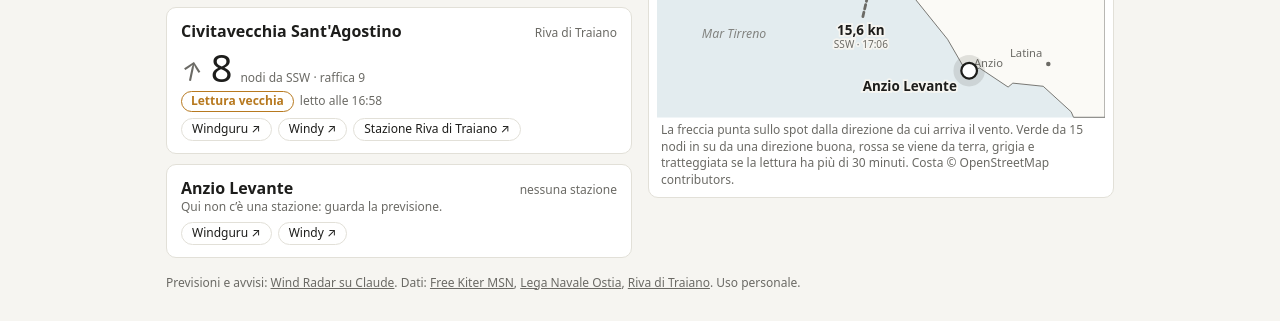
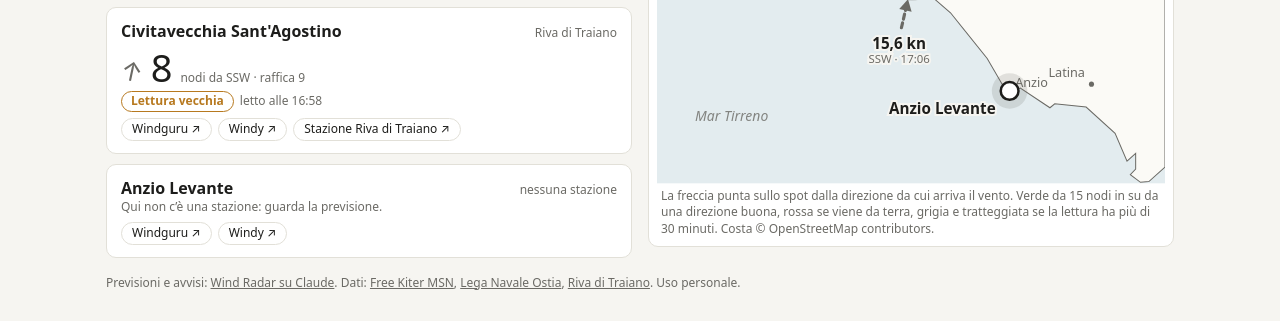
Before and after one commit to MaMe-Roma/MaMe-wind-radar, a plain HTML site: page index.html in a window 1280 px wide. Shown: the part 479-800 px from the top of the page. Drawn offline with Linux system fonts and the light colour scheme.

Commit message:
Mappa più ampia verso sud e frecce più corte
Co-Authored-By: Claude Opus 5.5 <noreply@anthropic.com>
Claude-Session: https://claude.ai/code/session_01LkpTTmw8gu583mbgLHS17f

```diff
--- a/index.html
+++ b/index.html
@@ -10,10 +10,10 @@
 @media (prefers-color-scheme:dark){:root{--bg:#171716;--panel:#22221f;--fg:#efeee9;--muted:#a3a19a;--line:#3a3934;--sea:#1d2a2f;--land:#262622;--ok:#4cc27e;--bad:#ef7a64;--warn:#e0a84a}}
 *{box-sizing:border-box}
 body{margin:0;background:var(--bg);color:var(--fg);font:15px/1.4 system-ui,-apple-system,"Segoe UI",Roboto,sans-serif}
-.wrap{max-width:980px;margin:0 auto;padding:16px}
+.wrap{max-width:1100px;margin:0 auto;padding:16px}
 h1{font-weight:500;font-size:26px;margin:0 0 4px}
 .sub{color:var(--muted);font-size:13px;margin:0 0 16px}
-.grid{display:grid;grid-template-columns:repeat(auto-fit,minmax(300px,1fr));gap:16px;align-items:start}
+.grid{display:grid;grid-template-columns:repeat(auto-fit,minmax(320px,1fr));gap:16px;align-items:start}
 .tiles{display:flex;flex-direction:column;gap:10px}
 .tile{background:var(--panel);border:1px solid var(--line);border-radius:10px;padding:12px 14px}
 .tile.on{border-color:var(--ok);box-shadow:inset 0 0 0 2px var(--ok)}
@@ -51,16 +51,16 @@ button{font:inherit;font-size:14px;background:var(--panel);color:var(--fg);borde
   <div class="grid">
     <div class="tiles" id="tiles"></div>
     <div class="mapbox">
-      <svg viewBox="0 0 400 371" role="img" aria-label="Mappa della costa da Tarquinia a Latina con gli spot e il vento delle stazioni">
-        <rect class="sea" x="0" y="0" width="400" height="371"></rect>
-        <path class="land" fill-rule="evenodd" d="M369.8,365.9L344.8,343.1L317.7,340.3L313.5,343.8L288.0,326.8L276.9,331.3L259.4,301.1L227.6,261.6L207.2,244.0L176.8,228.7L181.7,226.3L173.7,227.3L174.2,206.5L151.7,167.0L128.8,154.2L122.1,144.2L94.5,125.1L73.0,128.2L66.3,110.9L59.1,106.0L55.0,101.9L61.7,107.4L61.4,105.3L60.4,106.0L60.1,104.0L56.3,101.5L56.3,97.0L52.4,96.3L37.7,57.2L19.1,34.7L0.0,23.5L0.0,0.0L400.0,0.0L400.0,370.8L371.9,370.8L369.8,365.9ZM160.8,97.0L172.1,109.2L188.1,104.7L189.7,93.2L183.5,84.9L177.8,83.2L160.8,91.1L160.8,97.0Z"></path>
-        <text class="seaname" x="40" y="300">Mar Tirreno</text>
-        <g class="town"><circle cx="53.2" cy="50.6" r="2"></circle><text x="58" y="47">Tarquinia</text></g>
-        <g class="town"><circle cx="63.7" cy="106.4" r="2"></circle><text x="69" y="104">Civitavecchia</text></g>
-        <g class="town"><circle cx="244.1" cy="172.2" r="2.5"></circle><text x="249" y="170">Roma</text></g>
-        <g class="town"><circle cx="277.9" cy="329.9" r="2"></circle><text x="283" y="326">Anzio</text></g>
-        <g class="town"><circle cx="349.4" cy="323.3" r="2"></circle><text x="344" y="317" text-anchor="end">Latina</text></g>
-        <text class="seaname" x="175" y="99" text-anchor="middle" font-size="8">Bracciano</text>
+      <svg viewBox="0 0 400 379" role="img" aria-label="Mappa della costa da Tarquinia a Latina con gli spot e il vento delle stazioni">
+        <rect class="sea" x="0" y="0" width="400" height="379"></rect>
+        <path class="land" fill-rule="evenodd" d="M387.3,377.6L380.7,378.2L372.7,372.2L376.9,367.8L376.9,355.5L370.1,361.5L360.7,339.7L337.9,318.9L313.2,316.4L309.4,319.5L286.1,304.0L276.0,308.2L260.0,280.7L231.1,244.7L212.5,228.6L184.7,214.7L189.2,212.5L181.9,213.4L182.4,194.5L161.9,158.5L140.9,146.8L134.8,137.7L109.6,120.3L90.1,123.1L84.0,107.3L77.4,102.9L73.6,99.1L79.8,104.2L79.5,102.3L78.6,102.9L78.4,101.0L74.8,98.8L74.8,94.7L71.3,94.1L57.9,58.4L40.9,37.9L0.0,14.1L0.0,0.0L400.0,0.0L400.0,366.2L387.3,377.6ZM170.1,94.7L180.5,105.8L195.1,101.7L196.5,91.2L190.8,83.7L185.6,82.1L170.1,89.4L170.1,94.7Z"></path>
+        <text class="seaname" x="30" y="330">Mar Tirreno</text>
+        <g class="town"><circle cx="72.0" cy="52.4" r="2"></circle><text x="77" y="49">Tarquinia</text></g>
+        <g class="town"><circle cx="81.6" cy="103.2" r="2"></circle><text x="87" y="101">Civitavecchia</text></g>
+        <g class="town"><circle cx="246.1" cy="163.2" r="2.5"></circle><text x="251" y="161">Roma</text></g>
+        <g class="town"><circle cx="276.9" cy="306.9" r="2"></circle><text x="282" y="303">Anzio</text></g>
+        <g class="town"><circle cx="342.1" cy="300.9" r="2"></circle><text x="337" y="295" text-anchor="end">Latina</text></g>
+        <text class="seaname" x="183" y="99" text-anchor="middle" font-size="8">Bracciano</text>
         <g id="spots"></g>
       </svg>
       <div class="small" style="padding:4px 4px 0">La freccia punta sullo spot dalla direzione da cui arriva il vento. Verde da 15 nodi in su da una direzione buona, rossa se viene da terra, grigia e tratteggiata se la lettura ha più di 30 minuti. Costa © OpenStreetMap contributors.</div>
@@ -71,7 +71,7 @@ button{font:inherit;font-size:14px;background:var(--panel);color:var(--fg);borde
 <script>
 (function () {
   var SOGLIA = 15, FRESCO_MIN = 30;
-  var M = { lon0: 11.55, lat1: 42.40, k: 346.5259, c: 0.744719 };
+  var M = { lon0: 11.45, lat1: 42.42, k: 315.7279, c: 0.745243 };
   var SPOT = [
     { id: 'msn', nome: 'Marina di San Nicola', breve: 'San Nicola', lon: 12.12, lat: 41.93, ok: [170, 300], terra: [330, 110], stazione: 'msn', wg: 49027, lab: [11, -9, 'start'] },
     { id: 'ostia', nome: 'Ostia', breve: 'Ostia', lon: 12.3024, lat: 41.7187, ok: [115, 325], terra: [345, 95], stazione: 'lni_ostia', wg: 1518, lab: [11, -9, 'start'] },
@@ -149,16 +149,16 @@ button{font:inherit;font-size:14px;background:var(--panel);color:var(--fg);borde
       var deg = Number(r.deg);
       var colore = !st.fresco ? 'var(--muted)' : (st.cl === 'terra' ? 'var(--bad)' : (st.firing ? 'var(--ok)' : 'var(--fg)'));
       var fr = el('g', { transform: 'translate(' + x + ',' + y + ') rotate(' + deg + ')' });
-      var asta = el('line', { x1: 0, y1: -46, x2: 0, y2: -23, stroke: colore, 'stroke-width': 2.5, 'stroke-linecap': 'round' });
+      var asta = el('line', { x1: 0, y1: -36, x2: 0, y2: -21, stroke: colore, 'stroke-width': 2.5, 'stroke-linecap': 'round' });
       if (!st.fresco) asta.setAttribute('stroke-dasharray', '4 3');
-      fr.append(asta, el('path', { d: 'M0,-15L-5.5,-25L5.5,-25Z', fill: colore }));
+      fr.append(asta, el('path', { d: 'M0,-13L-5,-22L5,-22Z', fill: colore }));
       var ux = Math.sin(deg * Math.PI / 180), uy = -Math.cos(deg * Math.PI / 180);
       var anchor = ux < -0.35 ? 'end' : (ux > 0.35 ? 'start' : 'middle');
       var dy = uy < -0.35 ? -8 : (uy > 0.35 ? 10 : 0);
       var knT = num(r.wind_kn) + ' kn', subT = r.dir + (st.t ? ' · ' + hhmm(st.t) : '');
       var larg = Math.max(knT.length * 7.2, subT.length * 5.4) + 4;
       var minX = anchor === 'end' ? larg : (anchor === 'middle' ? larg / 2 : 4), maxX = anchor === 'start' ? 400 - larg : (anchor === 'middle' ? 400 - larg / 2 : 396);
-      var lx = Math.min(Math.max(x + ux * 54, minX), maxX), ly = Math.min(Math.max(y + uy * 54 + dy, 14), 352);
+      var lx = Math.min(Math.max(x + ux * 44, minX), maxX), ly = Math.min(Math.max(y + uy * 44 + dy, 14), 362);
       g.append(fr, el('text', { x: lx, y: ly - 1, 'text-anchor': anchor, 'class': 'kn' }, num(r.wind_kn) + ' kn'),
         el('text', { x: lx, y: ly + 10, 'text-anchor': anchor, 'class': 'ksub' }, r.dir + (st.t ? ' · ' + hhmm(st.t) : '')));
     }
```
